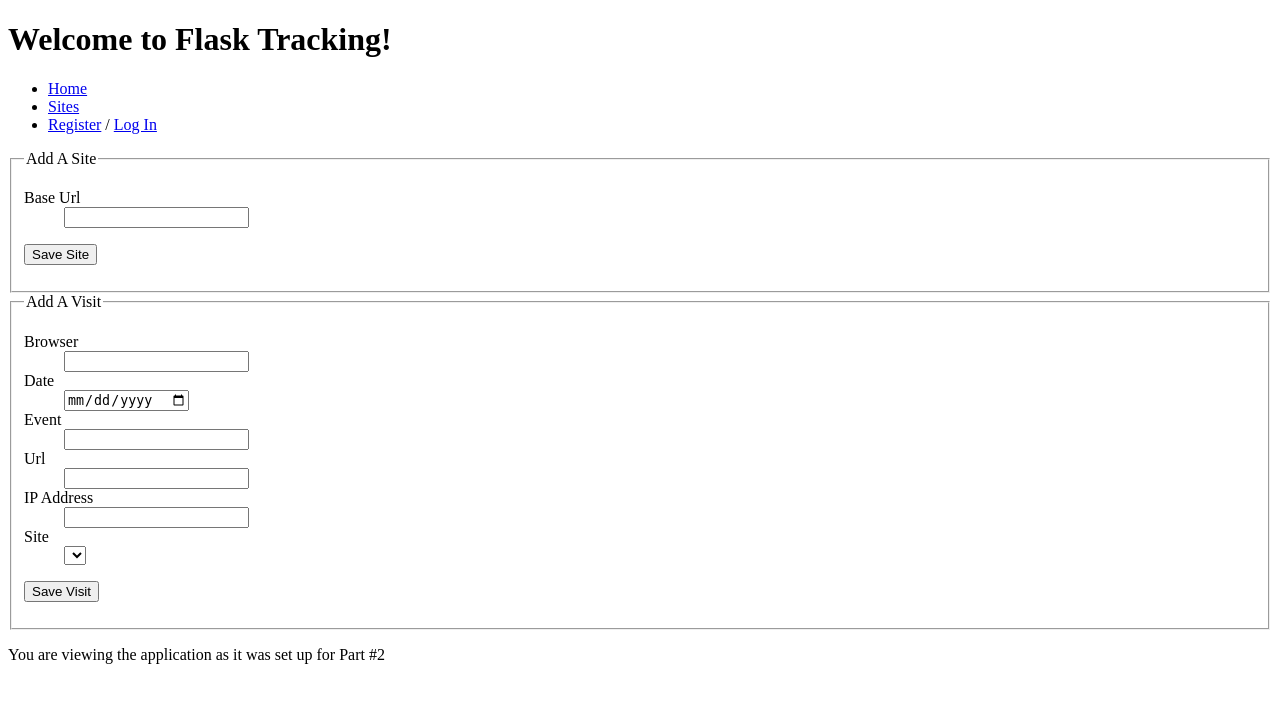
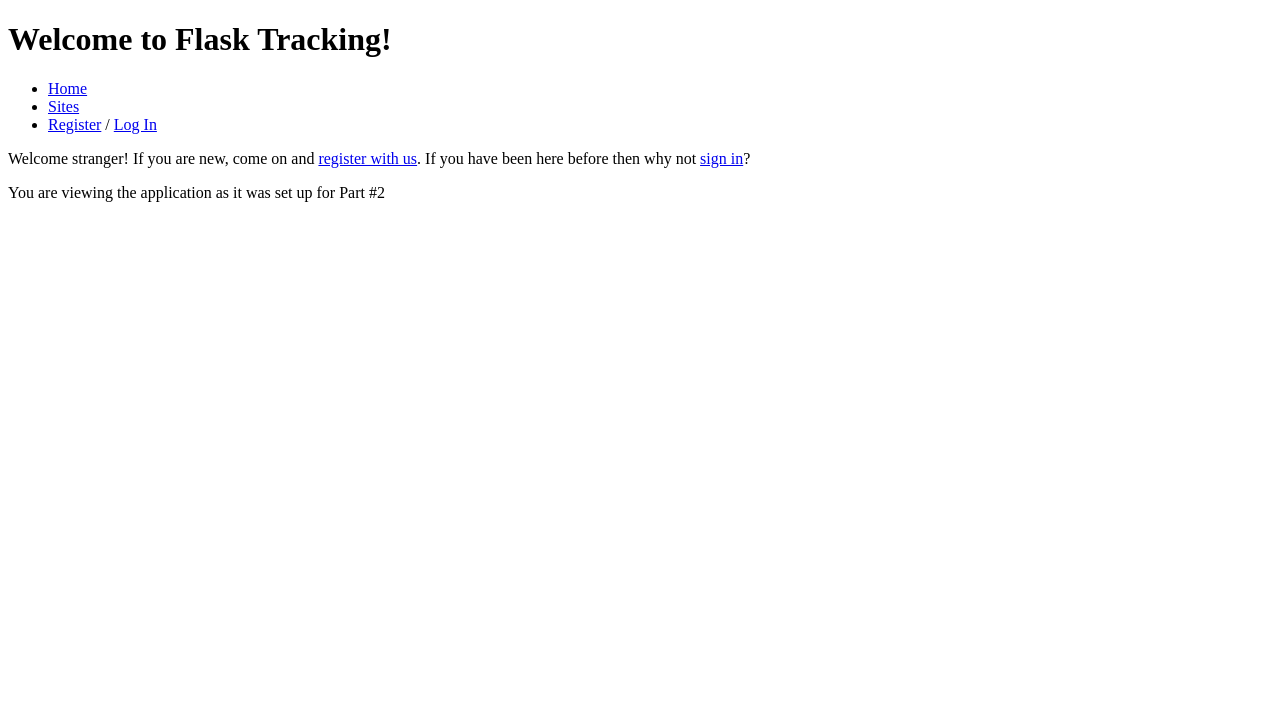
Before and after one commit to mjhea0/flask-tracking, a Flask app: page / in a window 1280 px wide. Shown: the top 703 px of the page. Run offline with Flask 2, Linux system fonts and the light colour scheme; data that the repository does not hold is empty.

Commit message:
Remove forms from home page

```diff
--- a/flask_tracking/templates/index.html
+++ b/flask_tracking/templates/index.html
@@ -1,22 +1,7 @@
 {% extends "layout.html" %}
-{% import "helpers/forms.html" as forms %}
 {% block title %}Welcome to Flask Tracking!{% endblock %}
 {% block content %}
 {{ super() }}
-<form action="/site" method="POST">
-<fieldset>
-<legend>Add A Site</legend>
-{{ forms.render(site_form) }}
-<p><input type="Submit" value="Save Site"></p>
-</fieldset>
-</form>
-
-
-<form action="/visit" method="POST">
-<fieldset>
-<legend>Add A Visit</legend>
-{{ forms.render(visit_form) }}
-<p><input type="Submit" value="Save Visit"></p>
-</fieldset>
-</form>
+<p>Welcome stranger! If you are new, come on and <a href="{{url_for('users.register')}}">register with us</a>.
+If you have been here before then why not <a href="{{url_for('users.login')}}">sign in</a>?</p>
 {% endblock content %}
--- a/flask_tracking/tracking/views.py
+++ b/flask_tracking/tracking/views.py
@@ -11,11 +11,9 @@
 
 @tracking.route("/")
 def index():
-    site_form = SiteForm()
-    visit_form = VisitForm()
-    return render_template("index.html",
-                           site_form=site_form,
-                           visit_form=visit_form)
+    if not current_user.is_anonymous():
+        return redirect(url_for(".view_sites"))
+    return render_template("index.html")
 
 
 @tracking.route("/site", methods=("POST", ))
@@ -27,7 +25,7 @@
         site.owner = current_user
         site.save()
         flash("Added site")
-        return redirect(url_for(".index"))
+        return redirect(url_for(".view_sites"))
 
     return render_template("validation_error.html", form=form)
 
@@ -72,6 +70,7 @@
 def view_sites():
     query = Site.query.filter(Site.user_id == current_user.id)
     data = query_to_list(query)
+    form = SiteForm()
 
     # The header row should not be linked
     results = [next(data)]
@@ -80,7 +79,7 @@
                for i, cell in enumerate(row)]
         results.append(row)
 
-    return render_template("data_list.html", data=results, title="Sites")
+    return render_template("tracking/sites.html", sites=results, form=form)
 
 
 _LINK = Markup('<a href="{url}">{name}</a>')
```
Also changed, not shown: flask_tracking/templates/tracking/sites.html (added, +17 -0 lines).
